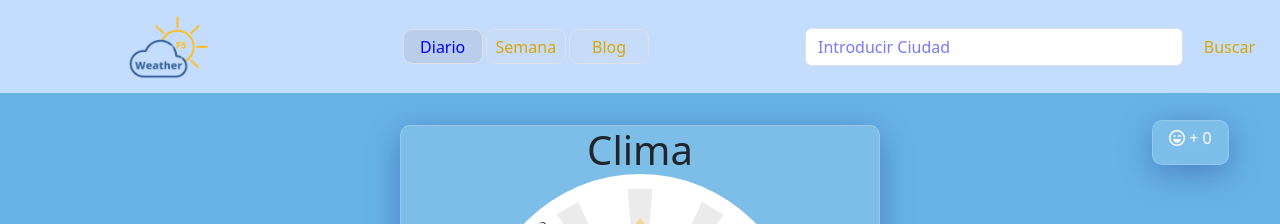
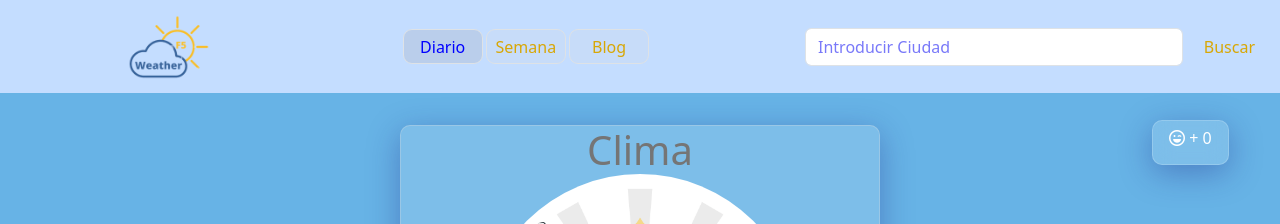
Before and after one commit to YorlinPacha/app_weather, a Vue app: page / in a window 1280 px wide. Shown: the top 224 px of the page. Built offline with nearby package versions, Linux system fonts and the light colour scheme.

Commit message:
Actualizar colores titulos a grises

```diff
--- a/src/components/BlogComp.vue
+++ b/src/components/BlogComp.vue
@@ -1,6 +1,6 @@
 <template>
   <div class=" cuerpo ">
-  <h1 class="text-center p-5 ">Informacion de interes</h1>
+  <h1 class="text-center p-5 textoBlog ">Informacion de interes</h1>
 
   <img v-if="isError" src="@/assets/logo.png" alt="error">
       <img v-if="isLoading" src="@/assets/logo.png" alt="loading">
@@ -207,6 +207,10 @@ async function getInfo(){
   background-size: cover; */
   min-height: 100vh;
   }
+
+  .textoBlog{
+    color: #757575;
+  }
   /* .contenedor{
     position: relative;
     display: inline-block;
--- a/src/components/CardHome.vue
+++ b/src/components/CardHome.vue
@@ -59,7 +59,7 @@
 }
 
 .tituloClima{
-  color: rgb(145, 151, 151);
+  color: #757575;
 }
 
 
--- a/src/components/DiarioPrincipalDeporte.vue
+++ b/src/components/DiarioPrincipalDeporte.vue
@@ -2,7 +2,7 @@
 
     <!-- Solo se muestra si ninguna ciudad esta seleccionada -->
     <div v-if="climaActual == ''" class="gifBuscar">
-        <h1>Clima</h1>
+        <h1 class="tituloClima">Clima</h1>
         <img class="imagenGif"  src="../assets/img/entrada.gif" alt="">
     </div>
 
@@ -273,6 +273,9 @@ function cambio(){
     background-color: rgba(255, 255, 255, 0.733);
     box-shadow: 2px 2px 2px 2px rgba(155, 153, 153, 0.438);
 }
+.tituloClima{
+    color: #757575;
+}
 
 
  @media screen and (max-width: 900px){
```
